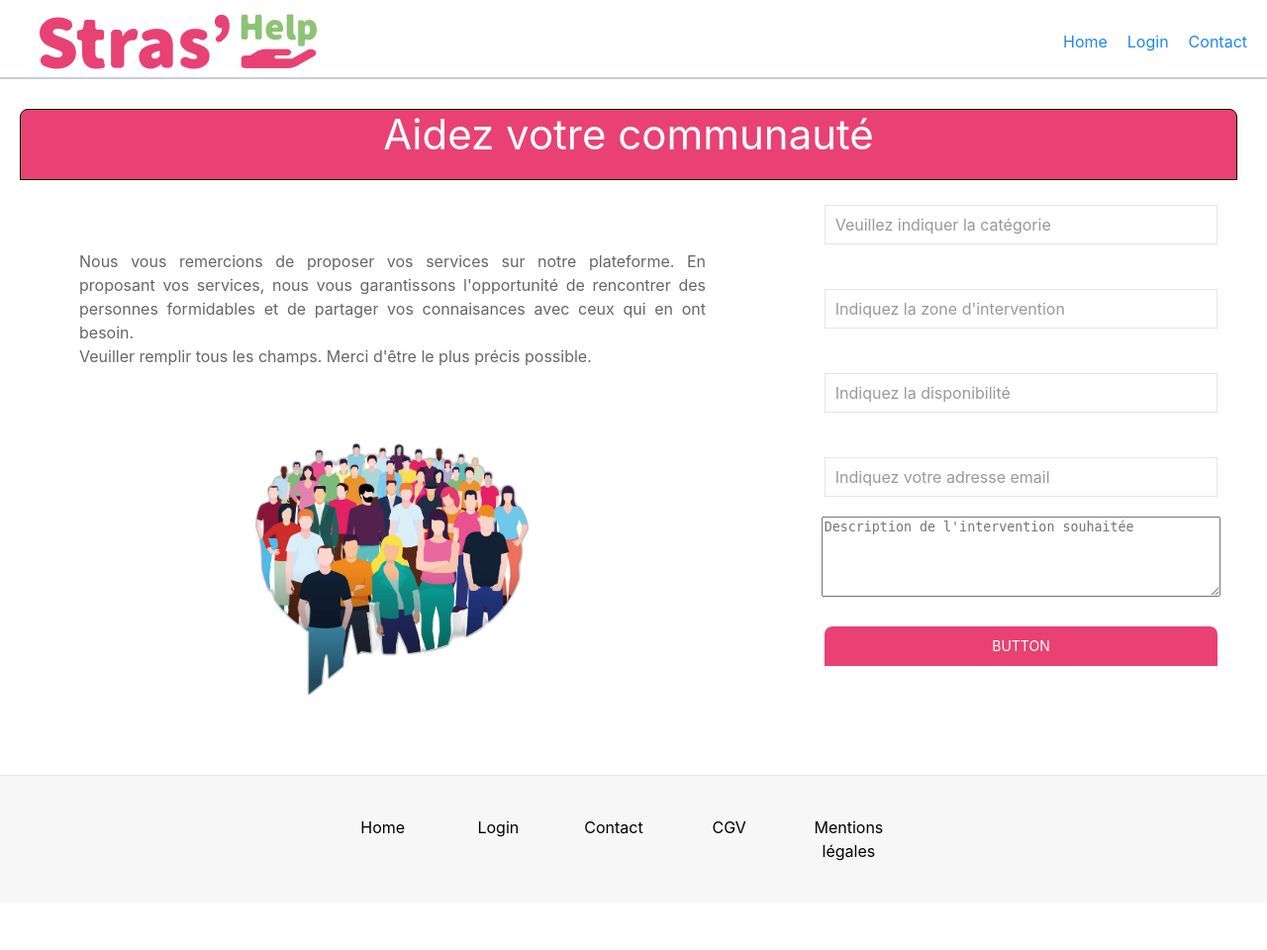
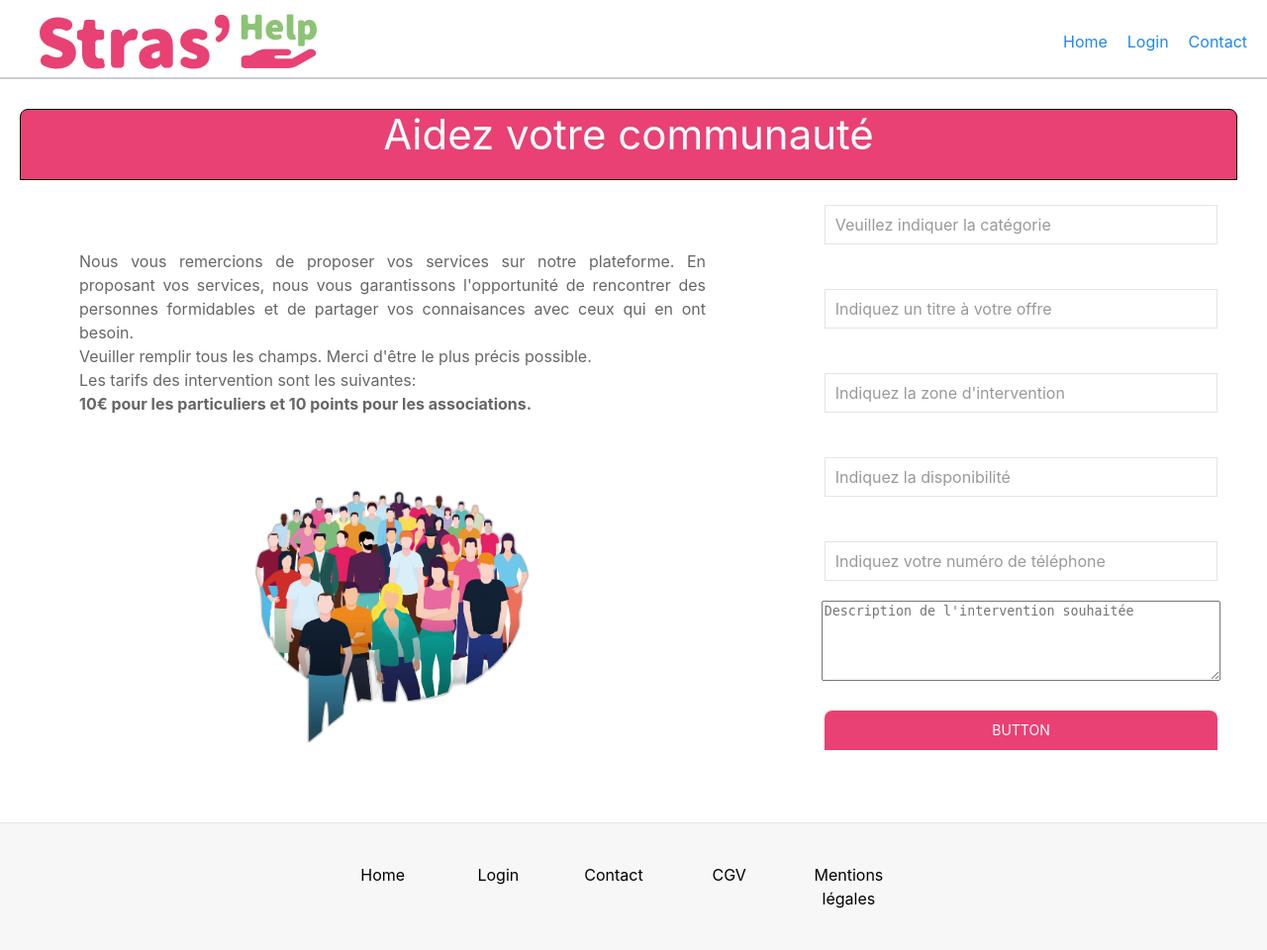
Before and after one commit to StephaneKoeniguer/2-Projet-StrasHelp, a PHP site: template src/View/depot/deposerOffre.html.twig in a window 1280 px wide. Shown: the whole page at 99% size. Before the commit the page ends 870 px from the top, so only its background shows below. Run offline with PHP 8.4, Linux system fonts and the light colour scheme; the template is opened without the code that fills it, so the values that code supplies are empty; some libraries are stand-ins or nearby versions.

Commit message:
Update formulaire

```diff
--- a/src/View/depot/deposerOffre.html.twig
+++ b/src/View/depot/deposerOffre.html.twig
@@ -13,7 +13,7 @@
           <div class="contenu_cedric">
             <div classs="container_p_image">
           <p>Nous vous remercions de proposer vos services sur notre plateforme. En proposant vos services, nous vous garantissons l'opportunité de rencontrer des personnes formidables et de partager vos connaisances avec ceux qui en ont besoin. <br>
-          Veuiller remplir tous les champs. Merci d'être le plus précis possible.</p>
+          Veuiller remplir tous les champs. Merci d'être le plus précis possible.<br>Les tarifs des intervention sont les suivantes:<br><strong>10€ pour les particuliers et 10 points pour les associations.</strong></p>
           <div class="capsule_image">
             <img src="assets\images\communaute.png" alt="image de communaute">
           </div>
@@ -24,6 +24,13 @@
         <label class="uk-form-label" for="form-stacked-text"></label>
         <div class="uk-form-controls">
             <input class="uk-input" id="form-stacked-text" type="text" placeholder="Veuillez indiquer la catégorie">
+        </div>
+    </div>
+
+     <div class="uk-margin">
+        <label class="uk-form-label" for="form-stacked-text"></label>
+        <div class="uk-form-controls">
+            <input class="uk-input" id="form-stacked-text" type="text" placeholder="Indiquez un titre à votre offre" name="titre">
         </div>
     </div>
 
@@ -44,7 +51,7 @@
     <div class="uk-margin">
         <label class="uk-form-label" for="form-stacked-text"></label>
         <div class="uk-form-controls">
-            <input class="uk-input" id="form-stacked-text" type="email" placeholder="Indiquez votre adresse email">
+            <input class="uk-input" id="form-stacked-text" type="tel" placeholder="Indiquez votre numéro de téléphone">
         </div>
     </div>
 
```
